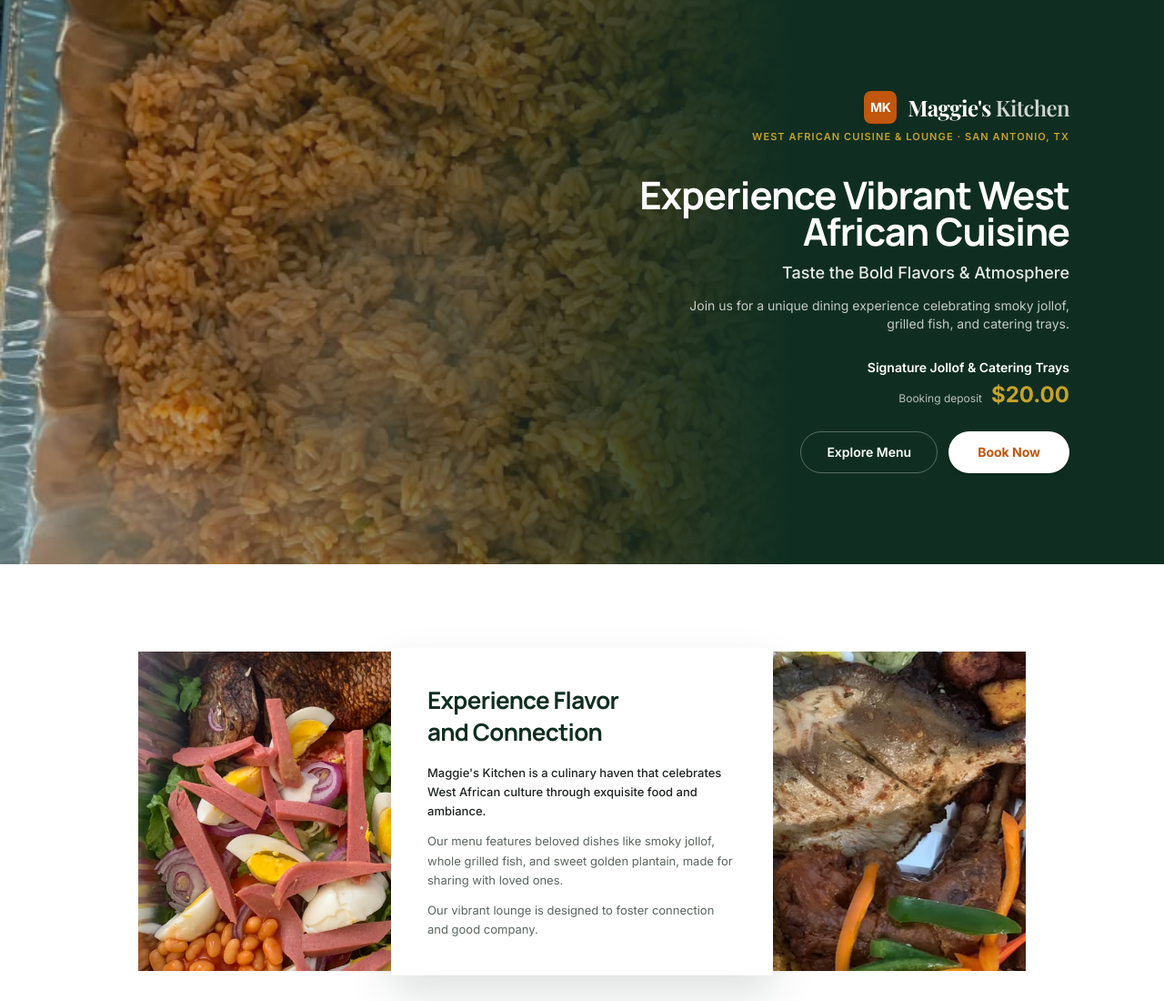
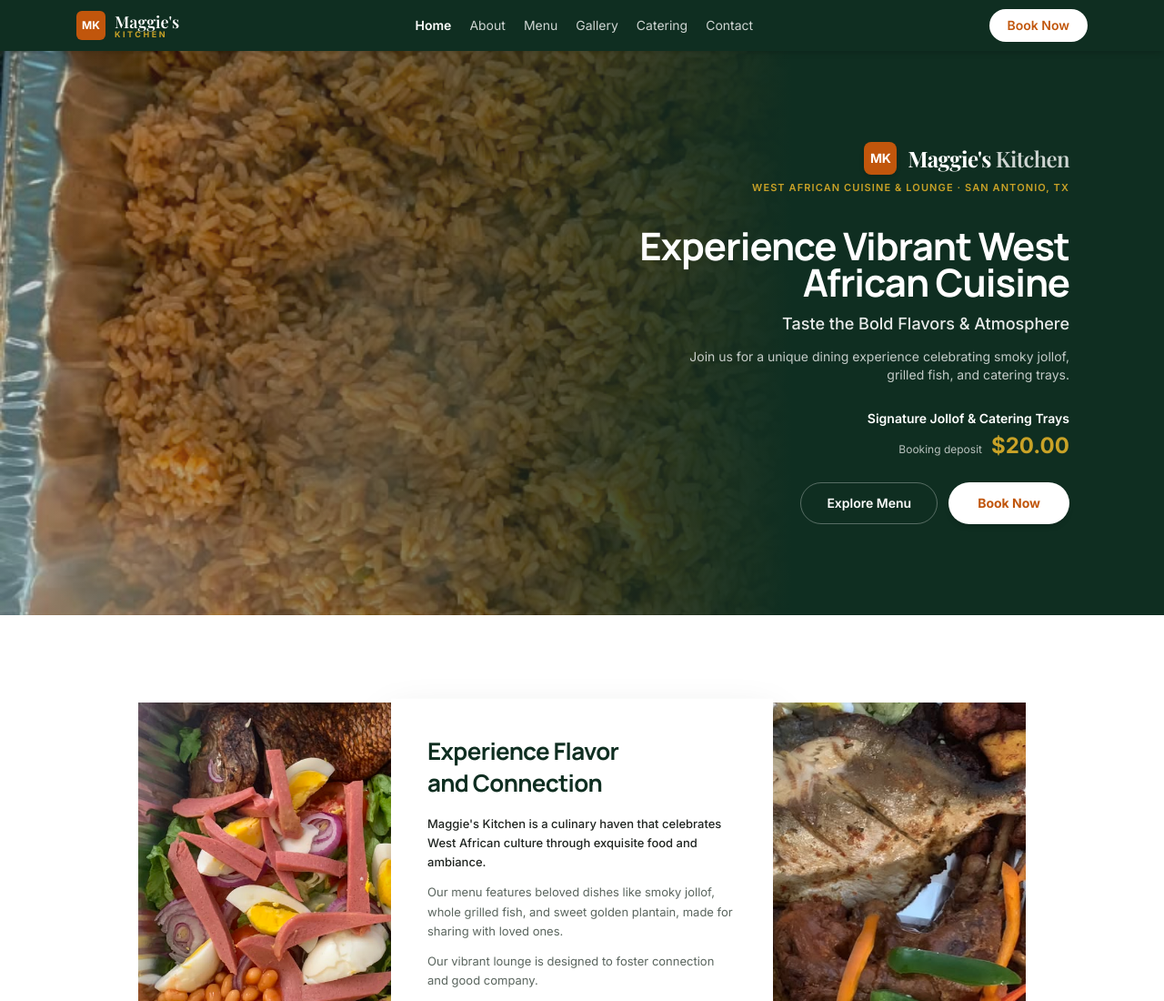
Before and after one commit to cyber-press/maggies-kitchen, a plain HTML site: page index.html in a window 1280 px wide. Shown: the top 1100 px of the page at 91% size. Drawn offline with nearby package versions, Linux system fonts and the light colour scheme.

Commit message:
Add slim sticky navigation bar to the homepage

```diff
--- a/index.html
+++ b/index.html
@@ -69,6 +69,25 @@
   </style>
 </head>
 <body class="antialiased selection:bg-amber-200 selection:text-slate-900">
+
+  <!-- STICKY NAV -->
+  <header class="sticky top-0 z-40 shadow-md" style="background-color: var(--green-dark);">
+    <div class="max-w-6xl mx-auto px-5 h-14 flex items-center justify-between gap-4">
+      <a href="index.html" class="flex items-center gap-2.5 shrink-0">
+        <span class="w-8 h-8 flex items-center justify-center rounded-md text-white text-xs font-bold" style="background-color: var(--orange);">MK</span>
+        <span class="font-serif-display text-white text-lg leading-none">Maggie's<span class="block text-[9px] tracking-[0.28em] uppercase" style="color: var(--gold); font-family: 'Inter', sans-serif; font-weight: 700;">Kitchen</span></span>
+      </a>
+      <nav class="flex items-center gap-5 overflow-x-auto whitespace-nowrap text-sm" style="scrollbar-width: none;">
+        <a href="index.html" class="text-white font-semibold">Home</a>
+        <a href="about.html" class="text-white/80 hover:text-white">About</a>
+        <a href="menu.html" class="text-white/80 hover:text-white">Menu</a>
+        <a href="gallery.html" class="text-white/80 hover:text-white">Gallery</a>
+        <a href="catering.html" class="text-white/80 hover:text-white">Catering</a>
+        <a href="contact.html" class="text-white/80 hover:text-white">Contact</a>
+      </nav>
+      <button type="button" data-open-booking="Food order" data-dish-name="Signature Jollof Rice" class="shrink-0 px-5 py-2 rounded-full bg-white text-sm font-semibold cursor-pointer hover:bg-amber-50" style="color: var(--orange);">Book Now</button>
+    </div>
+  </header>
 
   <!-- SECTION 1: HERO BANNER -->
   <section id="hero" class="hero-section min-h-[560px] md:min-h-[620px] flex items-center">
```
